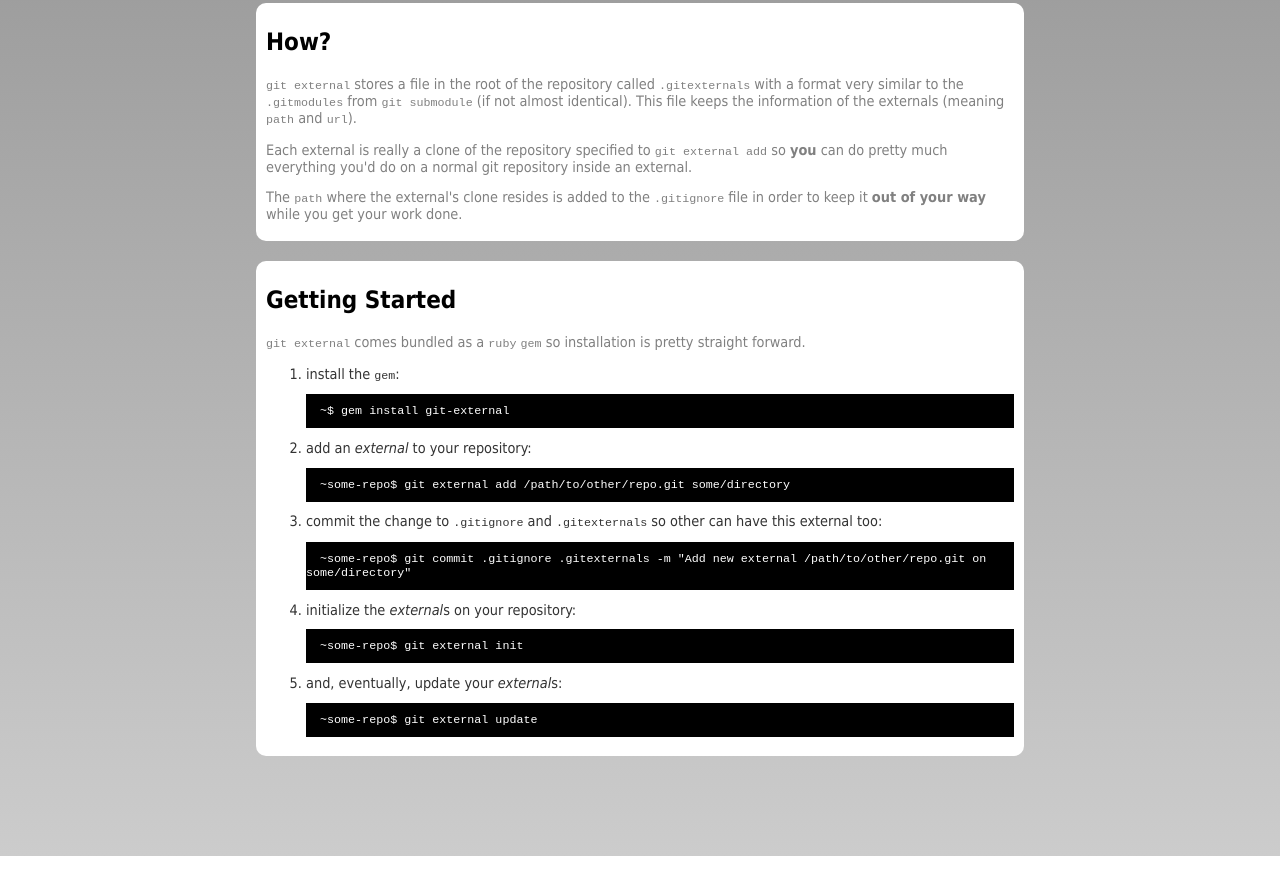
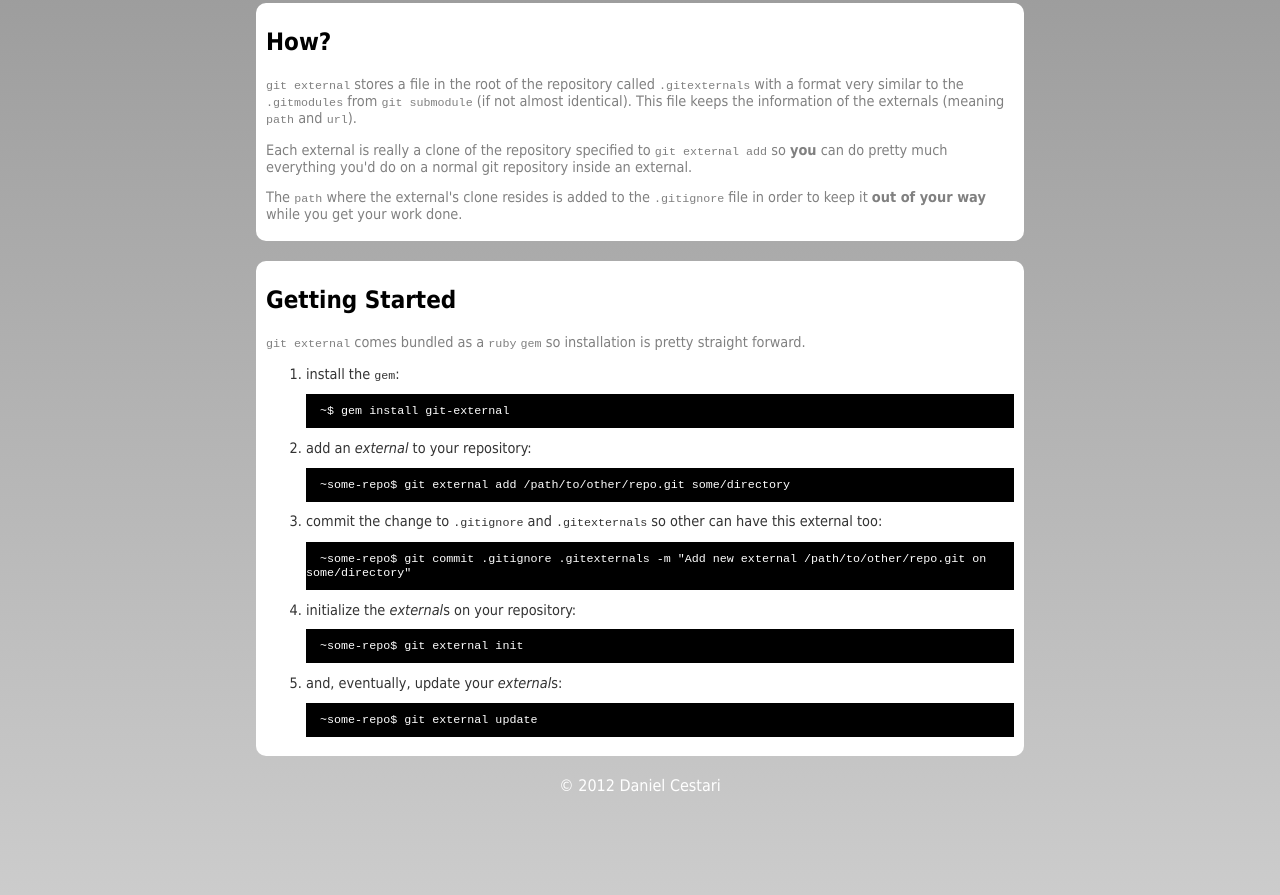
Before and after one commit to dcestari/git-external, a plain HTML site: page index.html in a window 1280 px wide. Shown: the part 567-1462 px from the top of the page. Before the commit the page ends 1423 px from the top, so only its background shows below. Drawn offline with Linux system fonts and the light colour scheme.

Commit message:
Add copyright notice in the footer

```diff
--- a/css/main.css
+++ b/css/main.css
@@ -56,6 +56,11 @@ pre
   padding: 10px 0px;
 }
 
+footer
+{
+  color: #333333;
+}
+
 /* taken from: http://users.tkk.fi/tkarvine/pre-wrap-css3-mozilla-opera-ie.html */
 /* Copyright 2004-09-12 Tero Karvinen www.iki.fi/karvinen. GNU Free Documentation License */
 /* Browser specific (not valid) styles to make preformatted text wrap */
--- a/index.html
+++ b/index.html
@@ -87,6 +87,10 @@
           </li>
         </ol>
       </div>
+
+      <div class="footer">
+        &copy; 2012 Daniel Cestari
+      </div>
     </div>
     <!--[if lt IE 7]>
       <script type="text/javascript" src="js/unitpngfix.js"></script>
```
